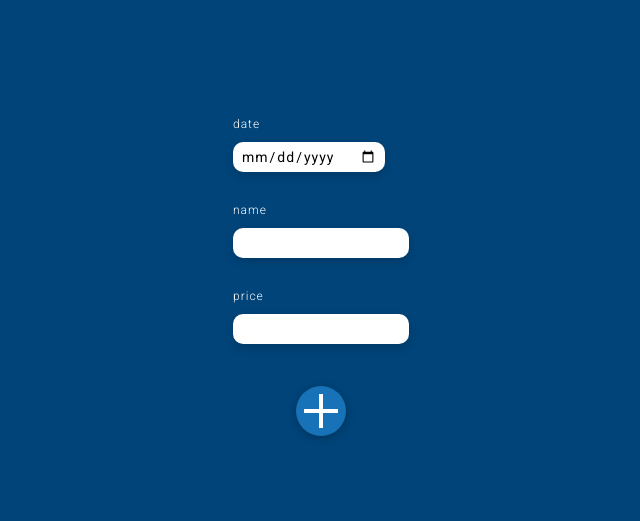
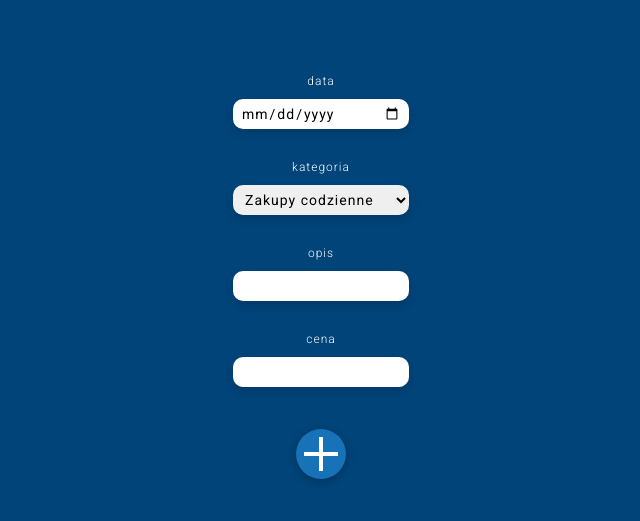
Before and after one commit to karolryska/wallet, a website built with webpack: page src/pages/index.html in a window 1280 px wide. Both pictures are taken after a click on the button 640 px from the left and 765 px from the top of the page. Shown: the part 123-644 px from the top of the page, without its empty margins (319-959 px from the left). Built offline with nearby package versions, Linux system fonts and the light colour scheme.

Commit message:
feat: add categories selection

```diff
--- a/src/js/another.js
+++ /dev/null
@@ -1,8 +0,0 @@
-const tags = {}
-
-class Tag {
-    constructor(name, color) {
-        this.name = name;
-        this.color = color;
-    }
-}
--- /dev/null
+++ b/src/js/categories.js
@@ -0,0 +1,12 @@
+export const categories = {
+    "Zakupy codzienne": "yellow",
+    "Rachunki": "green",
+    "Rozrywka": "red",
+}
+
+const selectLists = document.querySelectorAll(".form__list");
+selectLists.forEach(list => {
+    for (let key in categories) {
+        list.innerHTML += `<option value="${key}">${key}</option>`;
+    }
+})
--- a/src/js/index.js
+++ b/src/js/index.js
@@ -1,4 +1,5 @@
 import '../scss/main.scss';
+import {categories} from './categories'
 
 const addButton = document.querySelector(".form-button--add");
 const deleteButton = document.querySelector(".form-button--delete");
@@ -14,8 +15,9 @@ navAddButton.addEventListener("click", () => {
 let receipts = {};
 
 class Receipt {
-    constructor(date, name, price) {
+    constructor(date, category, name, price) {
         this.date = date;
+        this.category = category;
         this.name = name;
         this.price = price;
     }
@@ -42,10 +44,13 @@ const reloadDateItemsHtml = (date) => {
     currentDate.innerHTML = "";
 
     const currentDateItems = receipts[date];
+
     for (let i = 0; i < receipts[date].length; i++) {
-        currentDate.innerHTML += `<li id="${i}" class="day__item item">
+        const itemCategory = currentDateItems[i].category;
+        currentDate.innerHTML += `<li id="${i}" class="day__item item item--${categories[itemCategory]}">
+                                    <p class="item__content item__content--category">${currentDateItems[i].category}</p>
+                                    <p class="item__content item__content--price">${currentDateItems[i].price}</p>
                                     <p class="item__content item__content--name">${currentDateItems[i].name}</p>
-                                    <p class="item__content item__content--price">${currentDateItems[i].price}</p>
                                 </li>`
     }
 }
@@ -65,10 +70,10 @@ const reloadSumHtml = (sum) => {
     container.innerHTML = sum;
 }
 
-const addItem = (date, name, price) => {
+const addItem = (date, category, name, price) => {
     if (!checkDate(date)) addNewDateHtml(date);
-    receipts[date].push(new Receipt(date, name, price));
-    reloadDateItemsHtml(date, name, price);
+    receipts[date].push(new Receipt(date, category, name, price));
+    reloadDateItemsHtml(date, category, name, price);
     const sum = sumOfPrices(receipts);
     reloadSumHtml(sum);
 }
@@ -76,8 +81,8 @@ const addItem = (date, name, price) => {
 let editItemInfo = [];
 
 const identifyItemToEdit = (clickedItem) => {
-    const date = clickedItem.target.parentElement.id;
-    const index = clickedItem.target.id;
+    const date = clickedItem.target.parentElement.parentElement.id;
+    const index = clickedItem.target.parentElement.id;
     const dateItems = receipts[date];
     const item = dateItems[index];
     return [item, date, index]
@@ -87,9 +92,10 @@ const fillEditForm = (itemToEdit) => {
     let [item, date, index] = itemToEdit;
 
     const emptyInputs = [...document.querySelectorAll(".form__input--edit")];
-    let [dateInput, nameInput, priceInput] = emptyInputs;
+    let [dateInput, categoryInput, nameInput, priceInput] = emptyInputs;
 
     dateInput.value = item.date;
+    categoryInput.value = item.category;
     nameInput.value = item.name;
     priceInput.value = item.price;
 }
@@ -116,22 +122,22 @@ const editItem = () => {
 
     const inputs = [...document.querySelectorAll(".form__input--edit")];
     const inputsValue = inputs.map(input => input.value);
-    let [date, name, price] = inputsValue;
-    addItem(date, name, price);
+    let [date, category, name, price] = inputsValue;
+    addItem(date, category, name, price);
 }
 
 addButton.addEventListener("click", () => {
     const inputs = [...document.querySelectorAll(".form__input--add")];
     const inputsValue = inputs.map(input => input.value);
-    const [date, name, price] = inputsValue;
-    addItem(date, name, price);
+    const [date, category, name, price] = inputsValue;
+    addItem(date, category, name, price);
 
     inputs.forEach(input => input.value = "");
     addSection.classList.remove("add--active");
 })
 
 document.addEventListener("click", (e) => {
-    if (e.target.classList.contains("item")) {
+    if (e.target.classList.contains("item__content")) {
         editItemInfo = identifyItemToEdit(e);
         fillEditForm(editItemInfo);
         editSection.classList.add("edit--active");
@@ -148,6 +154,6 @@ deleteButton.addEventListener("click", () => {
     editSection.classList.remove("edit--active");
 });
 
-addItem("2021-02-01", "Biedronka", 15);
-addItem("2021-02-01", "Lidl", 54);
-addItem("2021-02-03", "Tesco", 24);
+addItem("2021-02-01","Zakupy codzienne", "Biedronka", 154);
+addItem("2021-02-01","Rachunki", "Prąd", 120);
+addItem("2021-02-03","Rozrywka", "Kino", 24);
--- a/src/pages/index.html
+++ b/src/pages/index.html
@@ -15,8 +15,8 @@
 <body>
   <div class="wrapper">
     <div class="info">
-      <p class="info__month">february</p>
-      <p class="info__sum">200</p>
+      <p class="info__month">luty</p>
+      <p class="info__sum"></p>
     </div>
     <nav class="navigation" id="dat">
       <div class="navigation__wrapper">
@@ -32,12 +32,22 @@
     </nav>
     <section class="add form">
       <form action="" class="form__container">
-        <p class="form__info">date</p>
-        <input class="form__input form__input--add" type="date">
-        <p class="form__info">name</p>
-        <input class="form__input form__input--add" type="text">
-        <p class="add__info form__info">price</p>
-        <input class="form__input form__input--add" type="number" step="0.01">
+        <p class="form__input-container">
+          <label class="form__label" for="date">data</label>
+          <input class="form__input form__input--add" id="date" type="date">
+        </p>
+        <p class="form__input-container">
+          <label class="form__label" for="categories">kategoria</label>
+          <select class="form__list form__input form__input--add" name="" id=""></select>
+        </p>
+        <p class="form__input-container">
+          <label class="form__label" for="name">opis</label>
+          <input class="form__input form__input--add" id="name" type="text">
+        </p>
+        <p class="form__input-container">
+          <label class="form__label" for="price">cena</label>
+          <input class="form__input form__input--add" id="price" type="number">
+        </p>
         <div class="form__buttons">
           <button type="button" class="form-button form-button--add">
             <img src="../assets/icons/icon_add.svg" alt="">
@@ -47,12 +57,22 @@
     </section>
     <section class="edit form">
       <form action="" class="form__container">
-        <p class="form__info">date</p>
-        <input class="form__input form__input--edit" type="date">
-        <p class="form__info">name</p>
-        <input class="form__input form__input--edit" type="text">
-        <p class="form__info">price</p>
-        <input class="form__input form__input--edit" type="number" step="0.01">
+        <p class="form__input-container">
+          <label class="form__label" for="date">data</label>
+          <input class="form__input form__input--edit" id="date" type="date">
+        </p>
+        <p class="form__input-container">
+          <label class="form__label" for="categories">kategoria</label>
+          <select class="form__list form__input form__input--edit" name="" id=""></select>
+        </p>
+        <p class="form__input-container">
+          <label class="form__label" for="name">opis</label>
+          <input class="form__input form__input--edit" id="name" type="text">
+        </p>
+        <p class="form__input-container">
+          <label class="form__label" for="price">cena</label>
+          <input class="form__input form__input--edit" id="price" type="number">
+        </p>
         <div class="form__buttons">
           <button type="button" class="form-button form-button--delete">
             <img src="../assets/icons/icon_delete.svg" alt="">
--- a/src/scss/_variables.scss
+++ b/src/scss/_variables.scss
@@ -11,3 +11,7 @@ $navigation: #A0C6E2;
 $day-container: #D0E3F1;
 $white: #FEFEFE;
 $red: #C60000;
+
+$category-yellow: #d8d400;
+$category-red: red;
+$category-green: green;
--- a/src/scss/main.scss
+++ b/src/scss/main.scss
@@ -2,6 +2,7 @@
 
 @import "_variables";
 @import "modules/form.scss";
+@import "modules/categories.scss";
 
 * {
     margin: 0;
@@ -142,11 +143,14 @@ body {
     margin-top: 10px;
     padding: 8px 8px 8px 18px;
     border-radius: 12px;
-    display: flex;
-    flex-direction: row;
-    justify-content: space-between;
+    // display: flex;
+    // flex-direction: row;
+    // justify-content: space-between;
     position: relative;
     overflow: hidden;
+    display: grid;
+    grid-template-columns: 50% 50%;
+    grid-template-rows: 50% 50%;
 
     &::before {
         content: "";
@@ -155,12 +159,23 @@ body {
         left: 0;
         height: 100%;
         width: 12px;
-        background-color: pink;
     }
 
     &__content {
         margin: 0;
         font-size: 14px;
         font-weight: 400;
+
+        &--price {
+            text-align: right;
+        }
+
+        &--name {
+            font-size: 12px;
+            font-weight: 300;
+            margin-top: 4px;
+        }
     }
+
+
 }
--- /dev/null
+++ b/src/scss/modules/categories.scss
@@ -0,0 +1,13 @@
+.item {
+    &--yellow::before {
+        background-color: $category-yellow;
+    }
+
+    &--red::before {
+        background-color: $category-red;
+    }
+
+    &--green::before {
+        background-color: $category-green;
+    }
+}
--- a/src/scss/modules/form.scss
+++ b/src/scss/modules/form.scss
@@ -4,7 +4,13 @@
     justify-content: center;
     align-items: center;
 
-    &__info {
+    &__input-container {
+        display: flex;
+        flex-direction: column;
+        align-items: center;
+    }
+
+    &__label {
         font-family: $font-main;
         font-size: 12px;
         font-weight: 300;
@@ -15,6 +21,7 @@
 
     &__input {
         height: 30px;
+        width: 100%;
         padding: 4px 8px;
         border-radius: 10px;
         border: none;
--- a/webpack.common.js
+++ b/webpack.common.js
@@ -5,7 +5,7 @@ module.exports = {
   /* here you can define another js file */
   entry: {
     index: "./src/js/index.js",
-    another: "./src/js/another.js",
+    categories: "./src/js/categories.js",
   },
   output: {
     filename: "[name].[hash:8].js",
```
Also changed, not shown: src/scss/modules/edit.scss (deleted).
